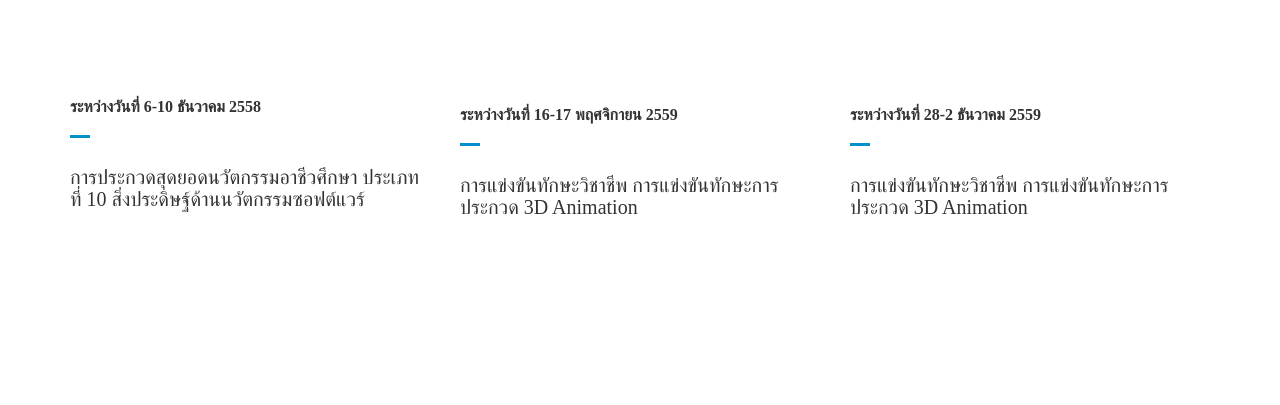
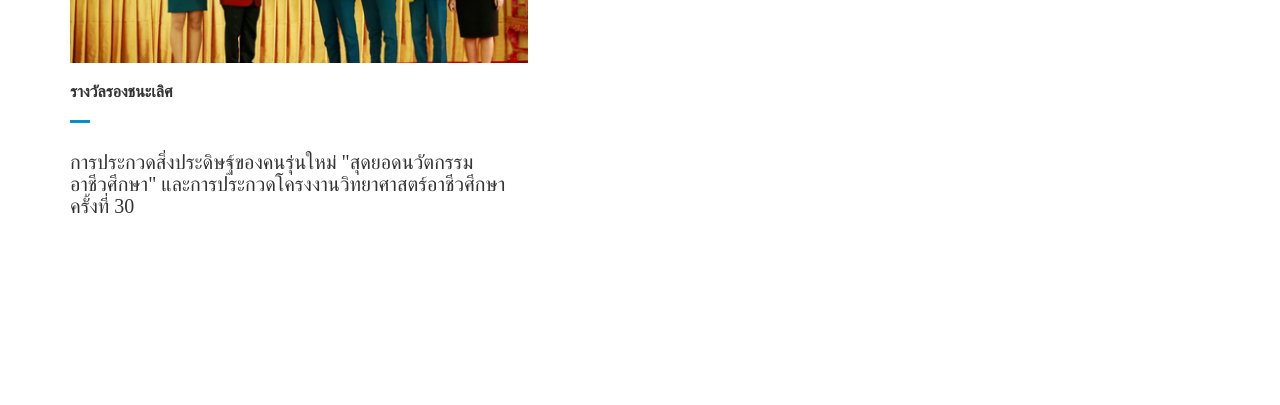
Before and after one commit to natthapon46/test-ntc.ac.th, a PHP site: page /index.html in a window 1280 px wide. Shown: the part 6095-6500 px from the top of the page. Run offline with PHP 8.4, Linux system fonts and the light colour scheme; some libraries are stand-ins or nearby versions.

Commit message:
Changes Commit

```diff
--- a/index.html
+++ b/index.html
@@ -620,66 +620,24 @@ a:visited {
     </div>
     <div class="blog-posts">
       <div class="row">
-        <div class="col-sm-4 wow fadeInUp" data-wow-duration="1000ms" data-wow-delay="400ms">
+        <div class="col-sm-5 wow fadeInUp" data-wow-duration="1000ms" data-wow-delay="400ms">
           <div class="post-thumb">
-      <div id="post-carousel"  class="carousel slide" data-ride="carousel">
-              <ol class="carousel-indicators">
-                <li data-target="#post-carousel" data-slide-to="0" class="active"></li>
-                <li data-target="#post-carousel" data-slide-to="1"></li>
-      </ol>
-      <div class="carousel-inner">
-                <div class="item active">
-            <a><img class="img-responsive" src="images/blog/1.jpg" alt=""></a>
-        </div>
-      <div class="item">
-                  <a><img class="img-responsive" src="images/blog/2.jpg" alt=""></a>
-                </div>
-      </div>
-       </div>
-            <div class="post-meta">
+            <div id="post-carousel"  class="carousel slide" data-ride="carousel">
+              <div class="item">
+                <img class="img-responsive" src="images/blog/11.jpg" alt="">
+              </div>
             </div>
+            <div class="post-meta"></div>
           </div>
           <div class="entry-header">
-            <h2><a>รางวัลชนะเลิศ</a></h2>
-            <h3 class="date">ระหว่างวันที่ 6-10 ธันวาคม 2558</h3>
-      <span class="cetagory"></span>
-          </div>
-          <div class="entry-content">
-            <h3>การประกวดสุดยอดนวัตกรรมอาชีวศึกษา ประเภทที่ 10 สิ่งประดิษฐ์ด้านนวัตกรรมซอฟต์แวร์</h3>
-          </div>
-        </div>
-        <div class="col-sm-4 wow fadeInUp" data-wow-duration="1000ms" data-wow-delay="600ms">
-          <div class="post-thumb">
-             <iframe width="362" height="242" src="https://www.youtube.com/embed/kmE8Ub2K8uU" allowfullscreen></iframe>
-            <div class="post-meta">
-            </div>
-          </div>
-          <div class="entry-header">
-            <h2><a>รางวัลชนะเลิศ</a></h2>
-            <h3 class="date">ระหว่างวันที่ 16-17 พฤศจิกายน 2559</h3>
+            <!-- <h2><a>รางวัลรองชนะเลิศ</a></h2> -->
+            <h3 class="date">รางวัลรองชนะเลิศ</h3>
             <span class="cetagory"></span>
           </div>
           <div class="entry-content">
-            <h3>การแข่งขันทักษะวิชาชีพ การแข่งขันทักษะการประกวด 3D Animation</h3>
+            <h3>การประกวดสิ่งประดิษฐ์ของคนรุ่นใหม่ "สุดยอดนวัตกรรมอาชีวศึกษา" และการประกวดโครงงานวิทยาศาสตร์อาชีวศึกษา ครั้งที่ 30</h3>
           </div>
         </div>
-        <div class="col-sm-4 wow fadeInUp" data-wow-duration="1000ms" data-wow-delay="800ms">
-          <div class="post-thumb">
-            <iframe width="362" height="242" src="https://www.youtube.com/embed/g9Ump6n-wLc" allowfullscreen></iframe>
-      <img class="img-responsive" alt=""></a>
-            <div class="post-meta">
-            </div>
-          </div>
-          <div class="entry-header">
-            <h2><a>ระดับเหรียญทองแดง</a></h2>
-            <h3 class="date">ระหว่างวันที่ 28-2 ธันวาคม 2559</h3>
-      <span class="cetagory"></span>
-          </div>
-          <div class="entry-content">
-            <h3>การแข่งขันทักษะวิชาชีพ การแข่งขันทักษะการประกวด 3D Animation</h3>
-          </div>
-        </div>
-      </div>
     </div>
   </div>
 </section><!--/#blog-->
```
Also changed, not shown: css/main.css (+7 -0 lines), images/blog/12.jpg (added).
